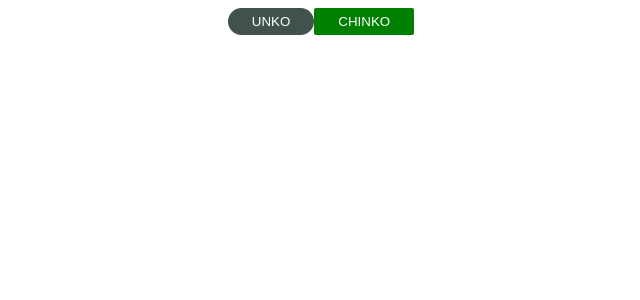
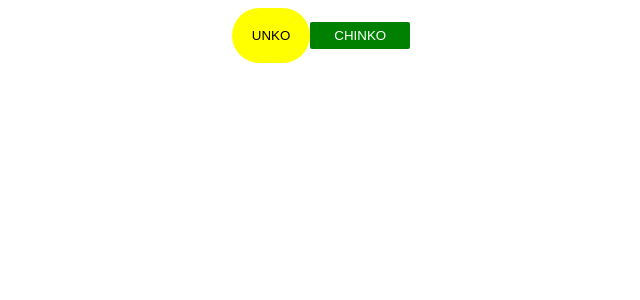
Before and after one commit to kuntaro0524/jak-myself-atomic-design, a React (Create React App) app: page / in a window 1280 px wide. Shown: the top 300 px of the page, without its empty margins (319-959 px from the left). Built offline with nearby package versions, Linux system fonts and the light colour scheme.

Commit message:
共通の部分を切り出す BaseButtonで共通のスタイルを設定して、それをPrimaryButtonの中で使う書き方。 重要なのはPrimaryButton.jsxの書き方ですね。

```diff
--- /dev/null
+++ b/src/components/atoms/button/BaseButton.jsx
@@ -0,0 +1,13 @@
+import styled from "styled-components";
+
+export const BaseButton = styled.button`
+  color: #fff;
+  padding: 6px 24px;
+  border: none;
+  border-radius: 100px;
+  outline: none;
+  &:hover {
+    cursor: pointer;
+    opacity: 0.8;
+  }
+`;
--- a/src/components/atoms/button/PrimaryButton.jsx
+++ b/src/components/atoms/button/PrimaryButton.jsx
@@ -1,19 +1,14 @@
 import styled from "styled-components";
+import { BaseButton } from "./BaseButton";
 
 export const PrimaryButton = (props) => {
   const { children } = props;
   return <SButton>{children}</SButton>;
 };
 
-const SButton = styled.button`
-  background-color: #40514e;
-  color: #fff;
-  padding: 6px 24px;
-  border: none;
-  border-radius: 100px;
-  outline: none;
-  &:hover {
-    cursor: pointer;
-    opacity: 0.8;
-  }
+// BaseButtonを別コンポーネントとして準備して、そのコンポーネントに対してパラメタを追加したり上書きしたりする
+const SButton = styled(BaseButton)`
+  background-color: yellow;
+  color: black;
+  padding: 20px 20px;
 `;
```
